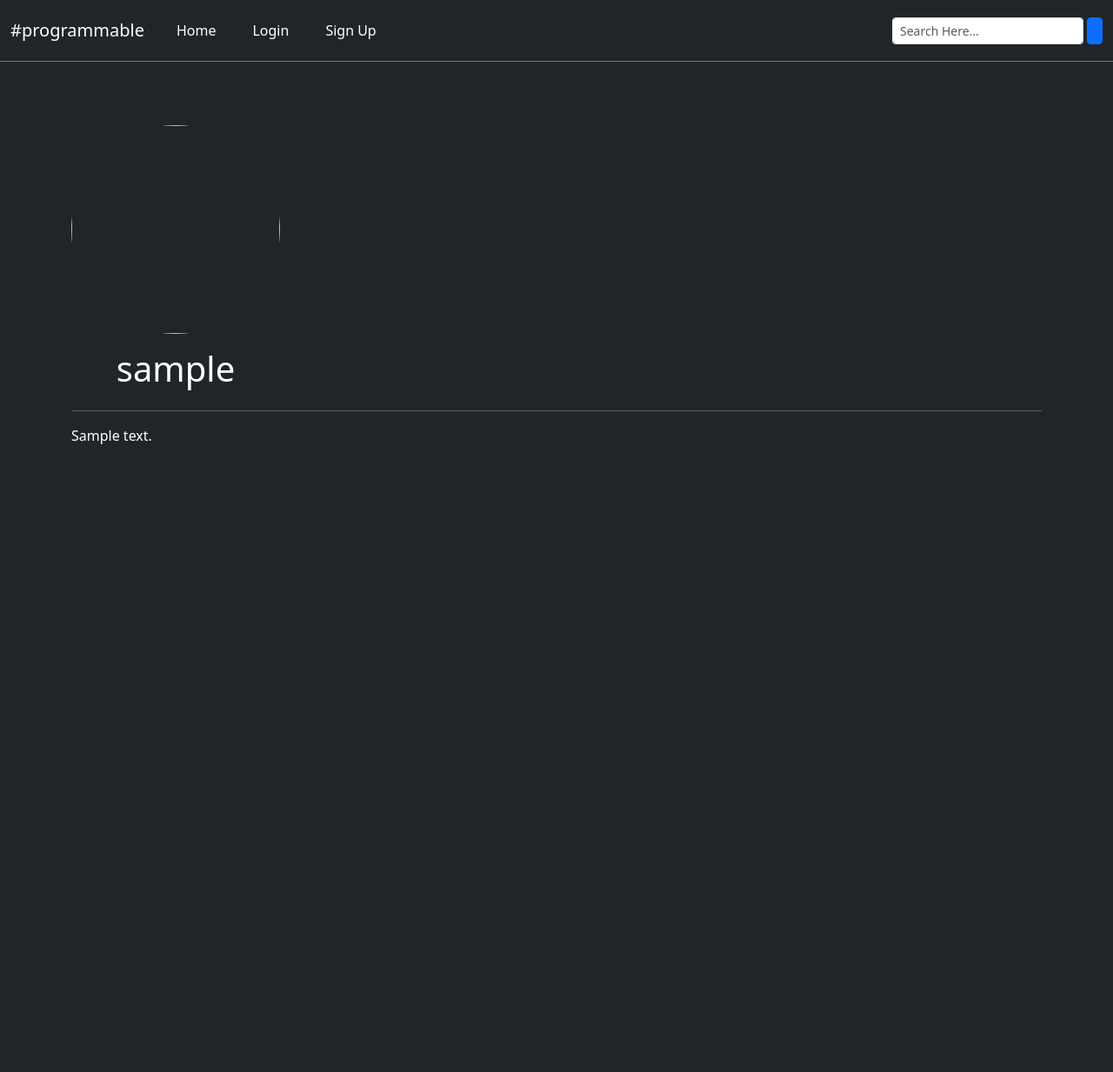
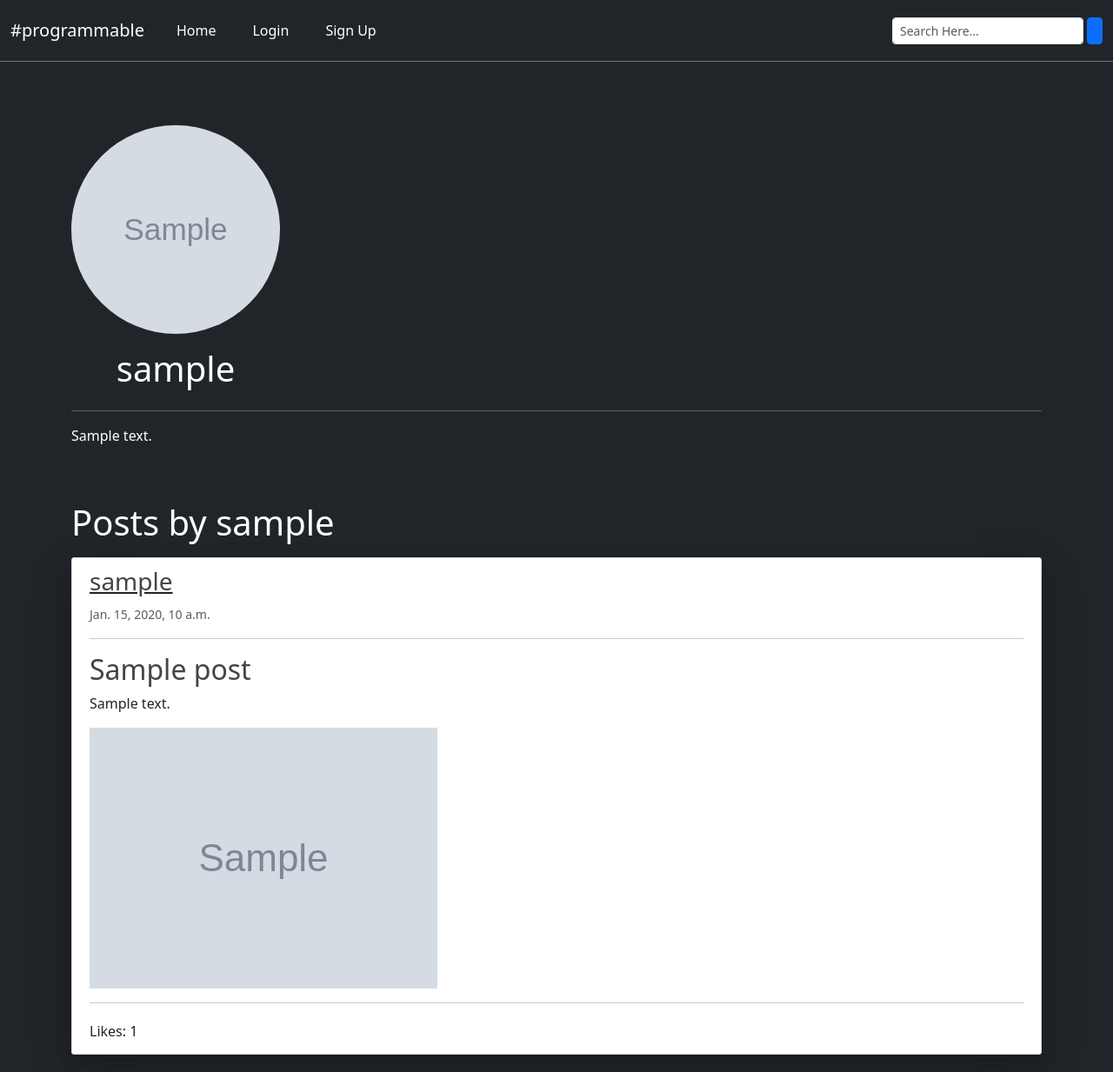
Before and after one commit to zFl4wless/26-sommercamp-social-media-app, a Django app: a page that uses templates/base.html in a window 1280 px wide. Shown: the whole page at 87% size. Before the commit the page ends 511 px from the top, so only its background shows below. Run offline with Django 4.2, Linux system fonts and the light colour scheme; tables that the repository leaves empty hold one stand-in row (values such as "Sample post"); grey boxes marked "Sample" are stand-in pictures; some libraries are stand-ins or nearby versions.

Commit message:
feat: new profile styling

```diff
--- a/blog/urls.py
+++ b/blog/urls.py
@@ -6,12 +6,10 @@ from blog.views import (
     PostCreateView,
     PostUpdateView,
     PostDeleteView,
-    UserPostListView,
 )
 
 urlpatterns = [
     path('', PostListView.as_view(), name='blog-home'),
-    path('user/<str:username>', UserPostListView.as_view(), name='user-posts'),
     path('post/new/', PostCreateView.as_view(), name='post-create'),
     path('post/<int:pk>/update/', PostUpdateView.as_view(), name='post-update'),
     path('post/<int:pk>/delete/', PostDeleteView.as_view(), name='post-delete'),
--- a/templates/base.html
+++ b/templates/base.html
@@ -37,9 +37,6 @@
             </a>
 
             {% if user.is_authenticated %}
-                <a href="{% url 'user-posts' user %}" class="btn text-white m-2">
-                    <i class="fa-solid fa-crown"></i> My Posts
-                </a>
                 <a href="{% url 'post-create' %} " class="btn text-white m-2">
                     <i class="fas fa-user-edit"></i> New Post
                 </a>
--- a/templates/blog/post.html
+++ b/templates/blog/post.html
@@ -4,7 +4,7 @@
         <div class="media-body">
             <div class="">
                 <div class="d-flex justify-content-between">
-                    <a class="mr-2 mt-0 mb-0  text-dark" href="{% url 'user-posts' post.author.username %}">
+                    <a class="mr-2 mt-0 mb-0  text-dark" href="{% url 'user-profile' post.author.username %}">
                         <h3>{{ post.author }}</h3>
                     </a>
                 </div>
@@ -24,7 +24,7 @@
 
             <h2>{{ post.title }}</h2>
             <p class="article-content">{{ post.content }}</p>
-            <img src="/media/uploads/{{ post.image }}" alt="{{ post.image }}">
+            <img src="/media/{{ post.image }}" alt="{{ post.image }}">
 
             <hr/>
 
--- a/templates/users/profile_page.html
+++ b/templates/users/profile_page.html
@@ -4,7 +4,7 @@
     <div class="py-5">
     <div class="d-flex align-items-end justify-content-between">
     <div class="d-inline-flex flex-column align-items-center">
-        <img width="240px" height="240px" class="rounded-circle" src="{{ user.profile.image.url }}">
+        <img width="240px" height="240px" class="rounded-circle" src="{{ profile.image.url }}">
         <h1 class="text-white mt-3" >{{ profile.user.username }}</h1>
     </div>
         {% if profile.user == user %}
@@ -18,4 +18,15 @@
             {{ profile.bio }}
         </p>
     </div>
+
+    {% if user == profile.user %}
+        <h1 class="my-3 text-white">My posts</h1>
+    {% else %}
+        <h1 class="mb-3 text-white">Posts by {{ profile.user.username }}</h1>
+    {% endif %}
+    {% for post in posts %}
+        {% include "blog/post.html" with post=post %}
+    {% endfor %}
+    {% include "pageination.html" %}
+
 {% endblock %}
--- a/users/models.py
+++ b/users/models.py
@@ -4,7 +4,7 @@ from django.db import models
 
 
 class Profile(models.Model):
-    image = models.ImageField(default='default.jpg', upload_to="uploads")
+    image = models.ImageField(default='default.png', upload_to="uploads")
     bio = models.TextField()
     user = models.OneToOneField(User, on_delete=models.CASCADE)
 
--- a/users/views.py
+++ b/users/views.py
@@ -2,10 +2,11 @@ from django import forms
 from django.contrib import messages
 from django.contrib.auth.mixins import LoginRequiredMixin, UserPassesTestMixin
 from django.contrib.auth.models import User
-from django.shortcuts import render, redirect
+from django.shortcuts import render, redirect, get_object_or_404
 from django.urls import reverse
 from django.views.generic import UpdateView
 
+from blog.models import Post
 from .forms import UserRegisterForm
 from .models import Profile
 
@@ -26,8 +27,11 @@ def register(request):
 def view_user(request, username: str):
     _create_profile_if_missing(User.objects.get(username=username))
     profile = Profile.objects.get(user__username=username)
+    user = get_object_or_404(User, username=profile.user.username)
+    user_posts = Post.objects.filter(author=user).order_by('-date_posted')
     context = {
-        "profile": profile
+        "profile": profile,
+        "posts": user_posts
     }
 
     return render(request, 'users/profile_page.html', context=context)
```
Also changed, not shown: blog/views.py (+0 -11 lines), templates/blog/user_posts.html (deleted, +0 -25 lines), media/default.jpg (deleted), media/default.png (added), users/migrations/0007_alter_profile_image.py (added).
